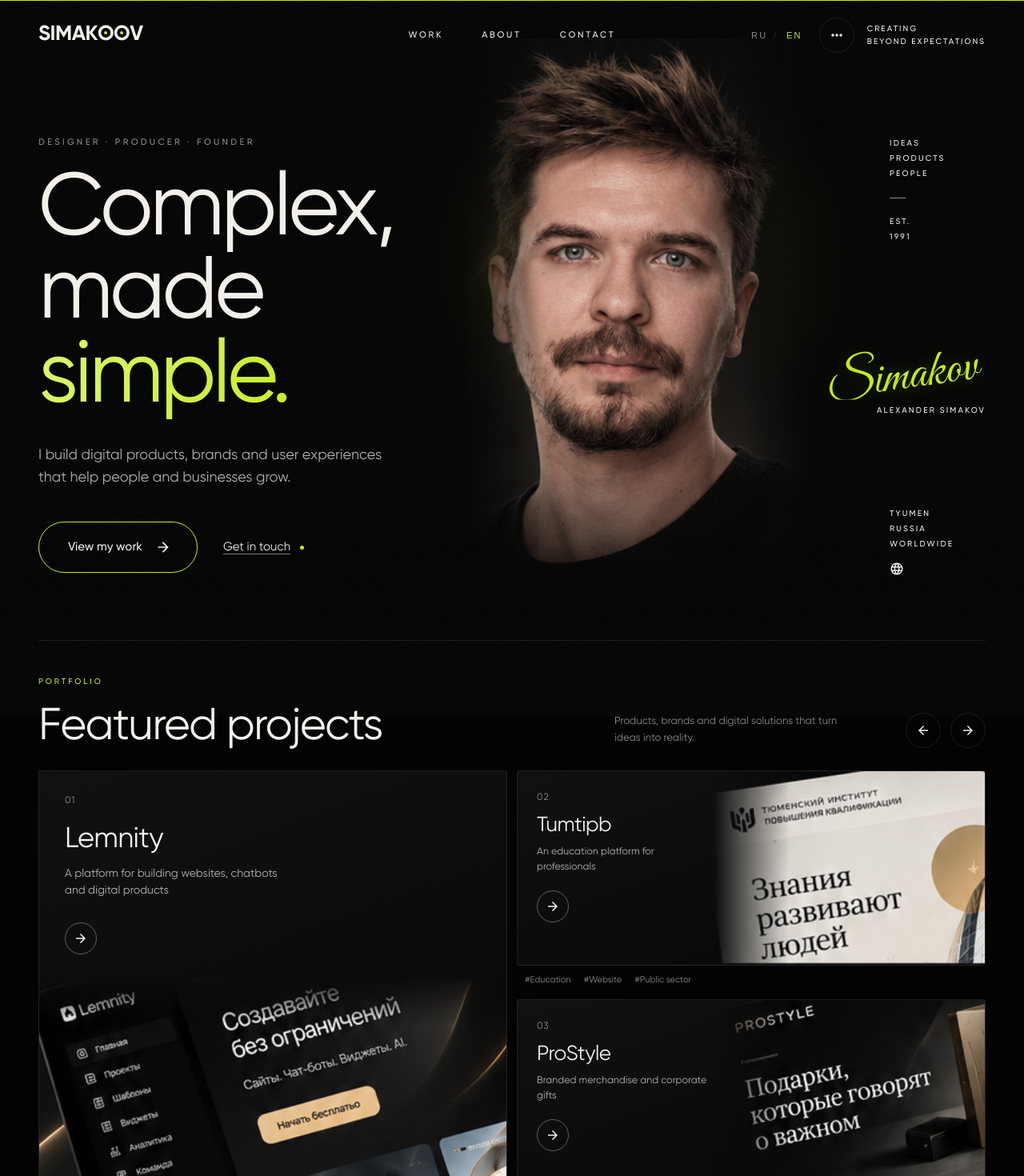
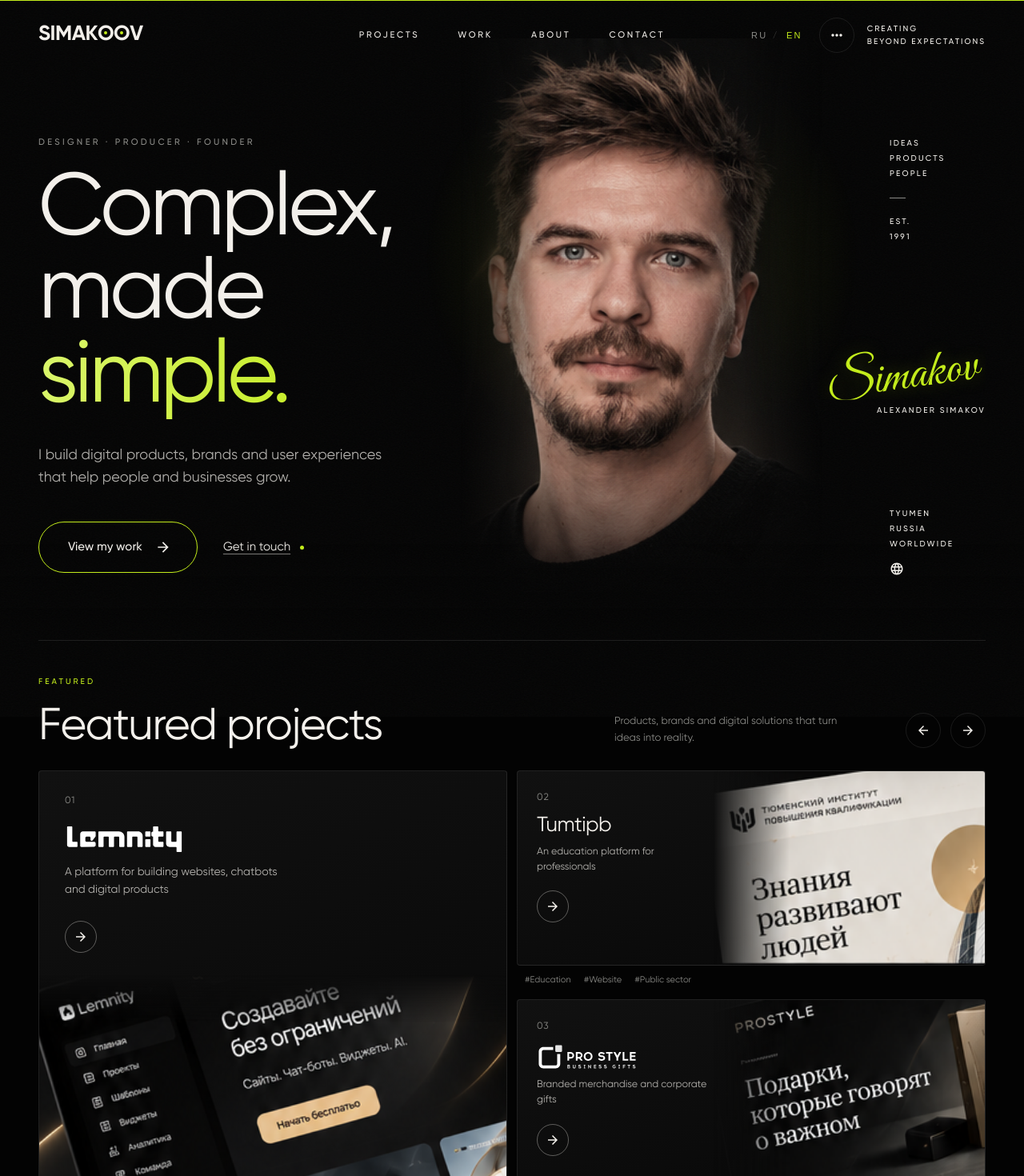
Before and after one commit to lemnity/smkv, a React (Vite) app: page / in a window 1280 px wide. Shown: the top 1470 px of the page at 80% size. Built offline with nearby package versions, Linux system fonts and the light colour scheme.

Commit message:
feat: original Lemnity/ProStyle logos in project cards; nav splits Projects and Work
Nav: Проекты → #work (featured), Работы → #gallery (portfolio);
eyebrows renamed accordingly (ИЗБРАННОЕ / ПОРТФОЛИО, FEATURED / PORTFOLIO).

```diff
--- a/src/components/ProjectCard.tsx
+++ b/src/components/ProjectCard.tsx
@@ -175,7 +175,25 @@ export default function ProjectCard({ project, size }: Props) {
                   mb: large ? 1.5 : 1,
                 }}
               >
-                {project.title}
+                {project.logo ? (
+                  <Box
+                    component="img"
+                    src={project.logo.src}
+                    alt={project.title}
+                    width={project.logo.width}
+                    height={project.logo.height}
+                    decoding="async"
+                    sx={{
+                      display: 'block',
+                      width: 'auto',
+                      maxWidth: '100%',
+                      height: large ? { xs: 30, md: 38 } : { xs: 28, md: 34 },
+                      my: large ? 0.75 : 0.5,
+                    }}
+                  />
+                ) : (
+                  project.title
+                )}
               </Typography>
               <Typography
                 sx={{
--- a/src/data/content.ts
+++ b/src/data/content.ts
@@ -43,6 +43,8 @@ export interface Project {
   tags: string[]
   image: ProjectImage
   url: string
+  /** Original logo shown instead of the typed title (white artwork on transparent). */
+  logo?: { src: string; width: number; height: number }
 }
 
 export type FeedbackTopicId = 'website' | 'brand' | 'product' | 'other'
@@ -61,6 +63,7 @@ const projectBase = {
     id: 'lemnity',
     number: '01',
     title: 'Lemnity',
+    logo: { src: '/clients/lemnity.svg', width: 375, height: 95 },
     image: { src: '/assets/lemnity-concept.png', width: 466, height: 407, crop: { x: 0, y: 176, w: 466, h: 216 }, focus: [0.4, 0.5] },
     url: 'https://lemnity.ru',
   },
@@ -75,6 +78,7 @@ const projectBase = {
     id: 'prostyle',
     number: '03',
     title: 'ProStyle',
+    logo: { src: '/clients/prostyle.svg', width: 340, height: 92 },
     image: { src: '/assets/prostyle-concept.png', width: 282, height: 176, crop: { x: 0, y: 0, w: 276, h: 170 }, focus: [0, 0.5] },
     url: 'https://prostyle.gifts',
   },
@@ -121,7 +125,8 @@ const ru = {
     names: { ru: 'Русский', en: 'English' } as Record<Lang, string>,
   },
   nav: [
-    { label: 'РАБОТЫ', href: '#work' },
+    { label: 'ПРОЕКТЫ', href: '#work' },
+    { label: 'РАБОТЫ', href: '#gallery' },
     { label: 'ОБО МНЕ', href: '#about' },
     { label: 'КОНТАКТЫ', href: '#contact' },
   ],
@@ -151,7 +156,7 @@ const ru = {
     portraitAlt: 'Александр Симаков',
   },
   projects: {
-    eyebrow: 'ПОРТФОЛИО',
+    eyebrow: 'ИЗБРАННОЕ',
     title: 'Избранные проекты',
     text: 'Продукты, бренды и цифровые решения, которые делают идеи реальностью.',
     prevLabel: 'Предыдущий проект',
@@ -176,7 +181,7 @@ const ru = {
     ] as Project[],
   },
   gallery: {
-    eyebrow: 'АРХИВ',
+    eyebrow: 'ПОРТФОЛИО',
     title: 'Галерея работ',
     text: 'Брендинг, интерфейсы, сайты и мерч — подборка работ разных лет.',
     /** Accessible name for a tile: `${openLabel}: ${alt}`. */
@@ -283,7 +288,8 @@ const en: Content = {
     names: { ru: 'Русский', en: 'English' },
   },
   nav: [
-    { label: 'WORK', href: '#work' },
+    { label: 'PROJECTS', href: '#work' },
+    { label: 'WORK', href: '#gallery' },
     { label: 'ABOUT', href: '#about' },
     { label: 'CONTACT', href: '#contact' },
   ],
@@ -312,7 +318,7 @@ const en: Content = {
     portraitAlt: 'Alexander Simakov',
   },
   projects: {
-    eyebrow: 'PORTFOLIO',
+    eyebrow: 'FEATURED',
     title: 'Featured projects',
     text: 'Products, brands and digital solutions that turn ideas into reality.',
     prevLabel: 'Previous project',
@@ -337,7 +343,7 @@ const en: Content = {
     ],
   },
   gallery: {
-    eyebrow: 'ARCHIVE',
+    eyebrow: 'PORTFOLIO',
     title: 'Gallery',
     text: 'Branding, interfaces, websites and merch — a selection of work from over the years.',
     openLabel: 'Open work',
```
